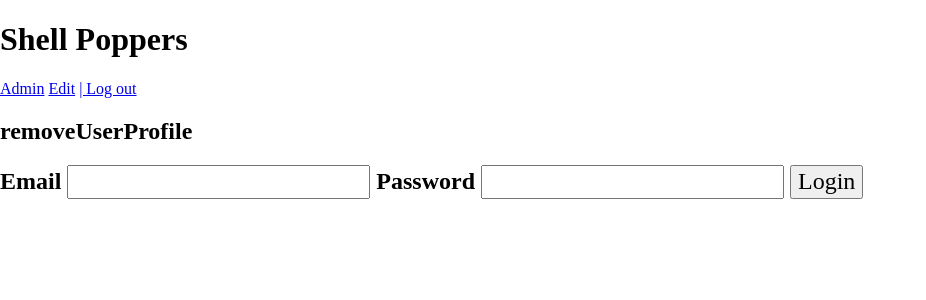
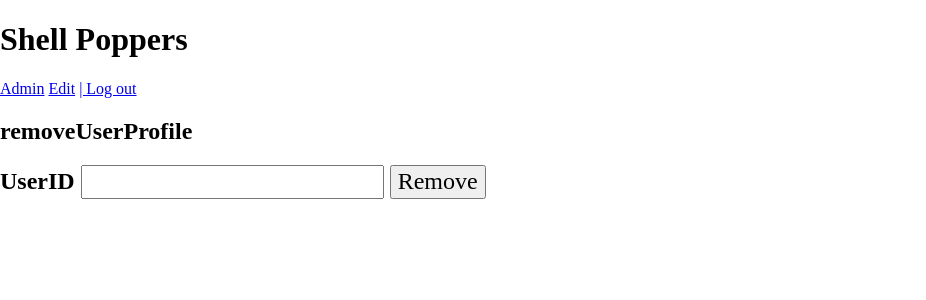
Before and after one commit to mhimmiche/Comp-AppSec, a Python web app: template templates/removeUserProfile.html in a window 1280 px wide. Shown: the top 300 px of the page, without its empty margins (0-926 px from the left). Run offline with Jinja, Linux system fonts and the light colour scheme; the template is opened without the code that fills it, so the values that code supplies are empty; some libraries are stand-ins or nearby versions.

Commit message:
Add files via upload

```diff
--- a/templates/editDoctor.html
+++ b/templates/editDoctor.html
@@ -9,6 +9,6 @@
 	Practice Name <input type=text name=PracticeName>
     Practice Address <input type=text name=PracticeAdd>
 	Recovery Phrase <input type=text name=RecPhrase>
-              <input type=submit value=Login>
+              <input type=submit value=Edit>
   </form>
 {% endblock %}
--- a/templates/editMedAdmin.html
+++ b/templates/editMedAdmin.html
@@ -10,6 +10,6 @@
     Practice Address <input type=password name=PracticeAdd>
 	Associated Doctors <input type=text name=AssociatedDoc>
 	Associated Nurses <input type=text name=AssociatedNur>
-              <input type=submit value=Login>
+              <input type=submit value=Edit>
   </form>
 {% endblock %}
--- a/templates/editNurse.html
+++ b/templates/editNurse.html
@@ -9,6 +9,6 @@
 	Practice Name <input type=text name=PracticeName>
     Practice Address <input type=password name=PracticeAdd>
 	Associated Doctors <input type=text name=AssociatedDoc>
-              <input type=submit value=Login>
+              <input type=submit value=Edit>
   </form>
 {% endblock %}
--- a/templates/editPatient.html
+++ b/templates/editPatient.html
@@ -9,6 +9,6 @@
     Date of birth YYYY/MM/DD <input type=text name=DOB>
     Social Security Number <input type=password name=SSN>
 	Address <input type=text name=Address>
-              <input type=submit value=Login>
+              <input type=submit value=Edit>
   </form>
 {% endblock %}
--- a/templates/editSysAdmin.html
+++ b/templates/editSysAdmin.html
@@ -6,6 +6,6 @@
 	First <input type=text name=First>
 	Last <input type=text name=Last>
 	New Password <input type=password name=Npass>
-              <input type=submit value=Login>
+              <input type=submit value=Edit>
   </form>
 {% endblock %}
--- a/templates/removeUserProfile.html
+++ b/templates/removeUserProfile.html
@@ -2,8 +2,7 @@
 {% block body %}
   <h2>removeUserProfile<h2>
   <form action="{{ url_for('removeUserProfile') }}" method=post>
-    Email <input type=text name=email>
-    Password <input type=password name=password>
-              <input type=submit value=Login>
+    UserID <input type=text name=UID>
+              <input type=submit value=Remove User>
   </form>
 {% endblock %}
--- a/templates/viewPatientProfile.html
+++ b/templates/viewPatientProfile.html
@@ -2,8 +2,7 @@
 {% block body %}
   <h2>viewPatientProfile<h2>
   <form action="{{ url_for('viewPatientProfile') }}" method=post>
-    Email <input type=text name=email>
-    Password <input type=password name=password>
-              <input type=submit value=Login>
+    PatientID <input type=text name=PID>
+              <input type=submit value=View>
   </form>
 {% endblock %}
--- a/templates/viewRecoveryPhase.html
+++ b/templates/viewRecoveryPhase.html
@@ -2,8 +2,7 @@
 {% block body %}
   <h2>viewRecoveryPhase<h2>
   <form action="{{ url_for('viewRecoveryPhase') }}" method=post>
-    Email <input type=text name=email>
-    Password <input type=password name=password>
-              <input type=submit value=Login>
+    DoctorID <input type=text name=DID>
+              <input type=submit value=View>
   </form>
 {% endblock %}
```
